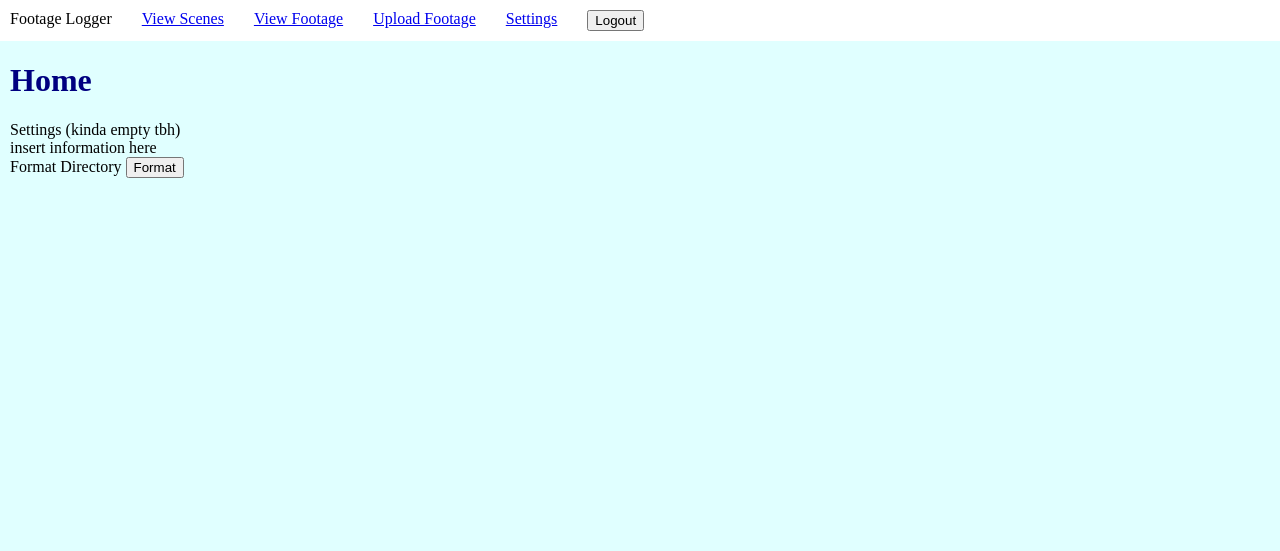
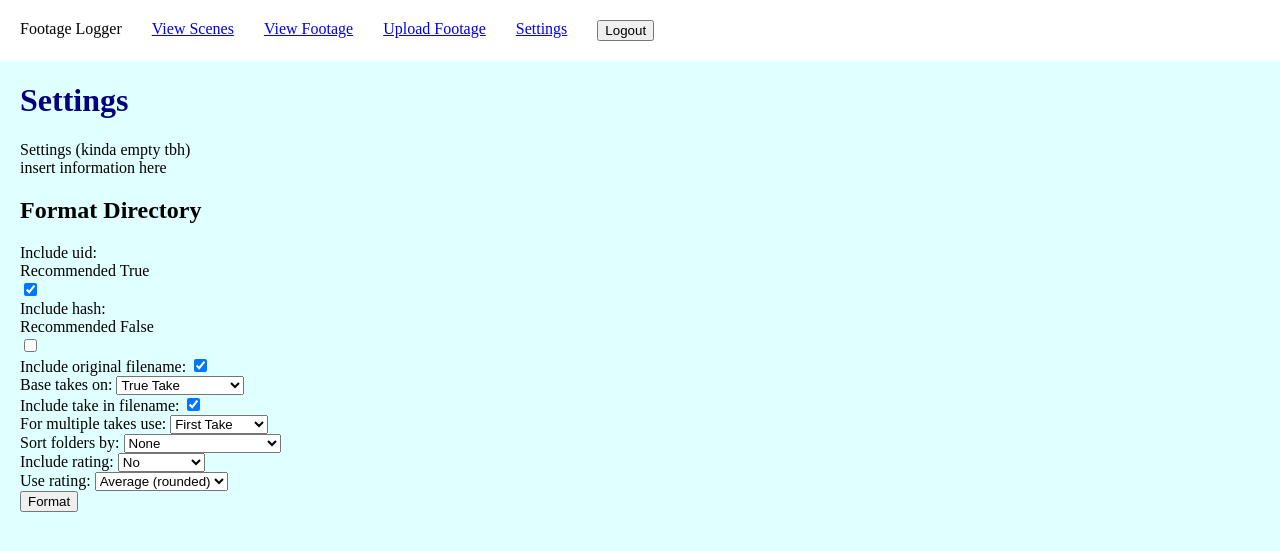
Before and after one commit to Walle10-0/the-reel-logger, a Django app: page /settings/ in a window 1280 px wide. Shown: the top 551 px of the page. Run offline with Django 5.2, Linux system fonts and the light colour scheme; the visitor is signed in with stand-in values (Sample User, id 1); parts of the project's set-up code (start-up, migrations or seed data) failed here and were passed over.

Commit message:
format settings (take 1)

```diff
--- a/reel_logger/reel_logger_app/forms.py
+++ b/reel_logger/reel_logger_app/forms.py
@@ -65,3 +65,14 @@ class FootageSearch(forms.Form):
     shot = forms.CharField(max_length=64, required=False)
     take = forms.IntegerField(required=False, min_value=0, max_value=255)
     logged_filter = forms.ChoiceField(required=False, choices=((1, 'Logged and Unlogged'), (2, 'Logged only'), (3, 'Unlogged only')))
+
+class FormatSettings(forms.Form):
+    include_uid = forms.BooleanField(required=True, initial=True, help_text="Recommended True")
+    include_hash = forms.BooleanField(required=True, initial=False, help_text="Recommended False")
+    include_original_filename = forms.BooleanField(required=True, initial=True)
+    base_takes_on = forms.ChoiceField(required=True, choices=((1, 'True Take'), (2, 'Marked Take First')))
+    include_take_in_filename = forms.BooleanField(required=True, initial=True)
+    for_multiple_takes_use = forms.ChoiceField(required=True, choices=((1, 'First Take'), (2, 'Last Take'), (3, 'Median Take')))
+    sort_folders_by = forms.ChoiceField(required=True, choices=((1, 'None'), (2, 'Scene'), (3, 'Scene and Shot'), (3, 'Scene, Shot, and Take')))
+    include_rating = forms.ChoiceField(required=True, choices=((1, 'No'), (2, 'As number'), (3, 'As symbol')))
+    use_rating = forms.ChoiceField(required=False, choices=((1, 'Average (rounded)'), (2, 'Max')))
--- a/reel_logger/reel_logger_app/static/template.css
+++ b/reel_logger/reel_logger_app/static/template.css
@@ -29,11 +29,11 @@ audio {
     width: 100%;
     display: flex;
     margin: 0;
-    padding: 10px;
+    padding: 20px;
     grid-gap: 30px;
     background-color: white;
 }
 
 .body {
-    margin: 10px;
+    margin: 20px;
 }
--- a/reel_logger/reel_logger_app/templates/settings.html
+++ b/reel_logger/reel_logger_app/templates/settings.html
@@ -1,15 +1,17 @@
 {% include "header.html" %}
-    <h1>Home</h1>
+    <h1>Settings</h1>
     <div>
       Settings (kinda empty tbh)
     </div>
     <div>
       insert information here
     </div>
+    <h2> Format Directory </h2>
     <div>
       <form action="{% url 'Format_Directory' %}" method="POST">
         {% csrf_token %}
-        Format Directory <button type="submit">Format</button>
+        {{ formatter }}
+        <button type="submit">Format</button>
       </form>
     </div>
 {% include "footer.html" %}
--- a/reel_logger/reel_logger_app/views.py
+++ b/reel_logger/reel_logger_app/views.py
@@ -11,7 +11,7 @@ from django.contrib.auth.mixins import LoginRequiredMixin
 import datetime
 
 from reel_logger_app.models import Footage, Comment, Scene, Shot, Take, FootageTake
-from reel_logger_app.forms import FootageForm, SceneForm, ShotForm, NewSceneForm, ShotInSceneForm, AddTakeToFootageForm, TakeInFootageForm, CommentForm, FootageSearch
+from reel_logger_app.forms import FootageForm, SceneForm, ShotForm, NewSceneForm, ShotInSceneForm, AddTakeToFootageForm, TakeInFootageForm, CommentForm, FootageSearch, FormatSettings
 
 def simple_save_if_valid(form, request):
     # check if form data is valid
@@ -27,7 +27,8 @@ def index(request):
 
 @login_required
 def settings(request):
-    return render(request, "settings.html")
+    context = {'formatter': FormatSettings()}
+    return render(request, "settings.html", context)
 
 @login_required
 def fileupload(request):
@@ -60,7 +61,7 @@ def fileupload(request):
 @login_required
 def formatDirectory(request):
     if request.method == 'POST':
-        pass
+        form = FormatSettings(request.POST)
     return redirect('settings')
 
 # ------------ footage ------------------
```
